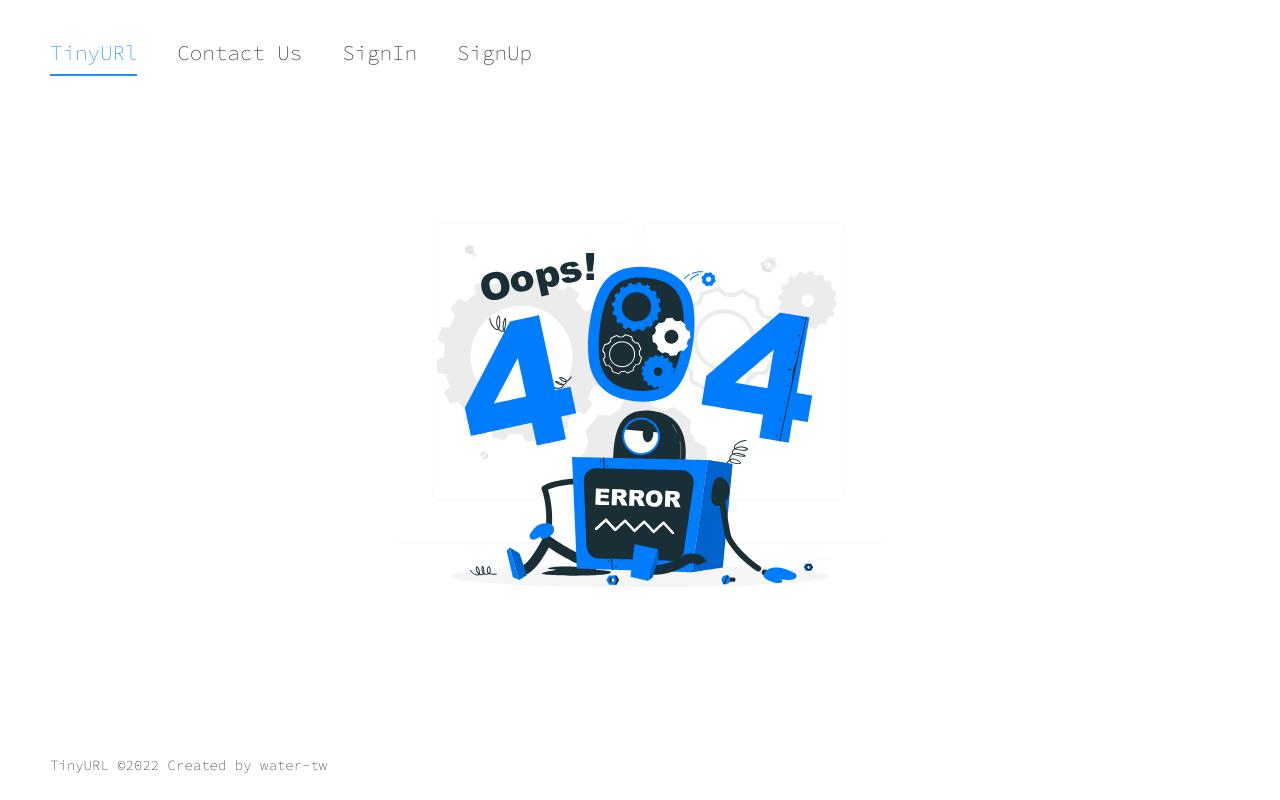
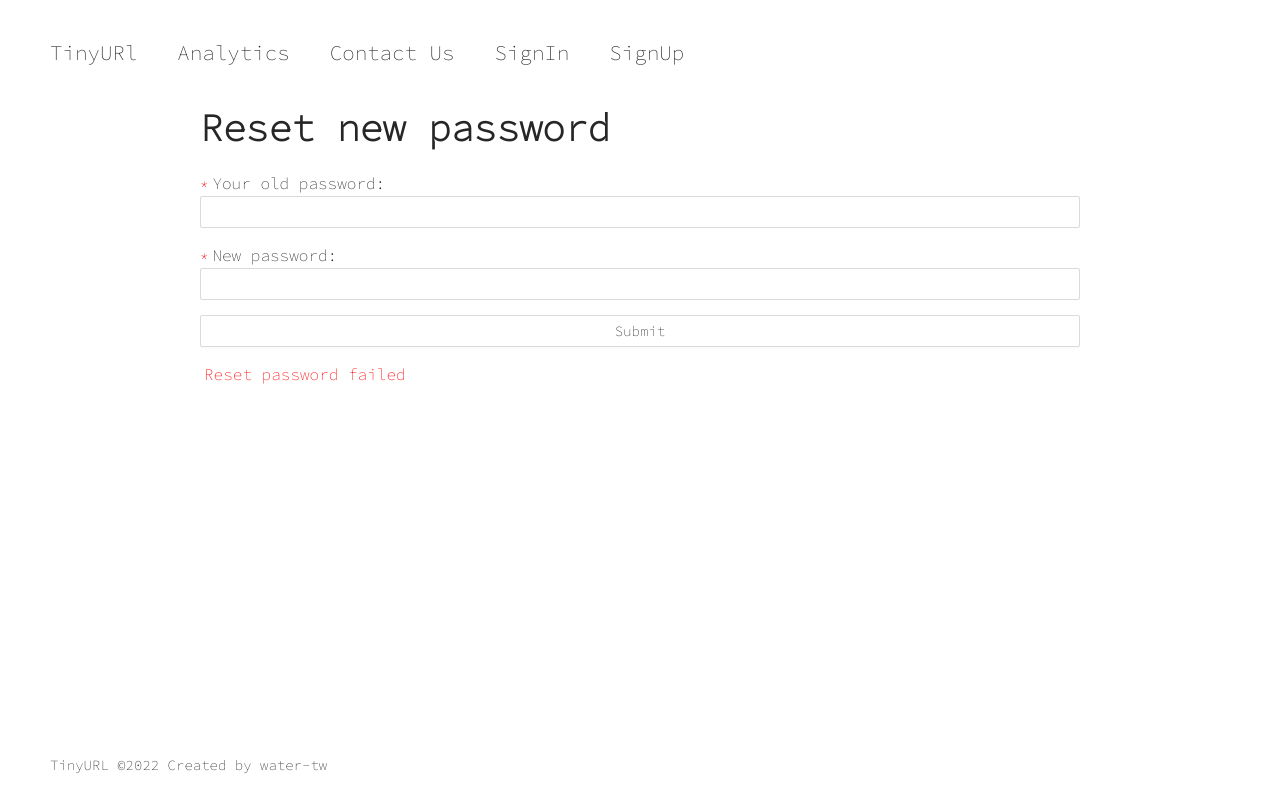
Before and after one commit to 0529bill/url-shortener, a React (Vite) app: page /user/resetPassword/1 in a window 1280 px wide. Built offline with nearby package versions, Linux system fonts and the light colour scheme.

Commit message:
fix: add email

```diff
--- a/package.json
+++ b/package.json
@@ -17,11 +17,14 @@
 		"@vitejs/plugin-react": "^1.3.2",
 		"antd": "^4.21.3",
 		"axios": "^0.27.2",
+		"chart.js": "^3.8.2",
 		"jwt-decode": "^3.1.2",
 		"lottie-react": "^2.3.1",
 		"path": "^0.12.7",
 		"qrcode.react": "^3.0.2",
+		"randomcolor": "^0.6.2",
 		"react": "^18.2.0",
+		"react-chartjs-2": "^4.3.1",
 		"react-client-validation": "^1.0.0",
 		"react-dom": "^18.2.0",
 		"react-router-dom": "^5.3.3",
--- a/src/App.jsx
+++ b/src/App.jsx
@@ -1,13 +1,16 @@
 import { BrowserRouter, Route, Switch } from 'react-router-dom'
 import { useEffect, useState } from 'react'
 
+import Analytics from '@/pages/Analytics'
 import ContactPage from '@/pages/Contact'
 import CreatePage from '@/pages/Create'
+import ForgetPassword from '@/pages/ForgetPassword'
 import { GoogleOAuthProvider } from '@react-oauth/google'
 import Layout from '@/Layout'
 import LoginPage from '@/pages/LoginPage'
 import Main from '@/pages/main'
 import NotFound from '@/pages/NotFound'
+import ResetPassword from '@/pages/ResetPassword'
 import SignInPage from '@/pages/SignIn'
 import SpinModal from '@/components/SpinAnimation/SpinModal'
 import { useCustomContext } from '@/contextProvider'
@@ -28,7 +31,10 @@ function App() {
 						<Switch>
 							<Route path="/user/login" exact component={LoginPage} />
 							<Route path="/user/signIn" exact component={SignInPage} />
+							<Route path="/user/forgetPassword/" exact component={ForgetPassword} />
+							<Route path="/user/resetPassword/:username" exact component={ResetPassword} />
 							<Route path="/contact" exact component={ContactPage} />
+							<Route path="/analytics" exact component={Analytics} />
 							{targetCurrentUser ? <Route path="/create" exact component={CreatePage} /> : null}
 							<Route path="/" exact component={Main} />
 							<Route path="*" component={NotFound} />
--- a/src/api/index.jsx
+++ b/src/api/index.jsx
@@ -12,7 +12,10 @@ API.interceptors.request.use((req) => {
 	return req
 })
 
-export const getUrlRespond = () => API.get('/urlRequest')
+// export const getUrlRespond = () => API.get('/urlRequest')
+export const getUrlByUsername = (userInfo) => API.post('/users/getUrl', { userInfo })
 export const sentUrlRequest = ({ urlRequest, username }) => API.post('/urlRequest', { url: urlRequest, username })
 export const createUser = (userInfo) => API.post('/users/createUser', { userInfo })
 export const userSignIn = (userInfo) => API.post('/users/userSignIn', { userInfo })
+export const forgetPasswordEmail = (userInfo) => API.post('/users/forgetPassword', userInfo)
+export const resetPassword = (userInfo) => API.post('users/resetPassword', { userInfo })
--- a/src/components/Navbar.jsx
+++ b/src/components/Navbar.jsx
@@ -6,6 +6,7 @@ import { MenuOutlined } from '@ant-design/icons'
 import styled from 'styled-components'
 import { useCustomContext } from '@/contextProvider'
 import { useEffect } from 'react'
+import { useLocation } from 'react-router-dom'
 import { useState } from 'react'
 
 const StyledMenu = styled(Menu)`
@@ -15,13 +16,33 @@ const StyledMenu = styled(Menu)`
 `
 
 function Navbar() {
+	const location = useLocation()
 	const { currentUser, userSignOut } = useCustomContext()
 	const [current, setCurrent] = useState('TinyURL')
 	const [targetedUser, setCurrentUser] = useState(null)
-
+	console.log('location', location)
 	const handleMenuClick = (e) => {
 		setCurrent(e.key)
 	}
+
+	const handleSelectedKeys = () => {
+		const navKey = ['create', 'signOut', 'contact', 'user/signIn', 'user/login', '', 'analytics']
+		const currentPath = location?.pathname.slice(1)
+		console.log('currentPath', currentPath)
+		if (navKey.includes(currentPath)) {
+			if (currentPath === '') {
+				return 'TinyURL'
+			} else if (currentPath === 'user/signIn') {
+				return 'signIn'
+			} else if (currentPath === 'user/login') {
+				return 'signUp'
+			}
+			return currentPath
+		}
+		return null
+	}
+
+	console.log('handleSelectedKeys', handleSelectedKeys())
 
 	const renderUser = (user) => {
 		if (!user) return
@@ -45,21 +66,25 @@ function Navbar() {
 		? [
 				{
 					label: <Link to="/create">Create</Link>,
-					key: 'Create',
+					key: 'create',
 				},
 				{
 					label: renderUser(targetedUser),
-					key: 'SignOut',
+					key: 'signOut',
 				},
 		  ]
 		: [
 				{
+					label: <Link to="/contact">Contact Us</Link>,
+					key: 'contact',
+				},
+				{
 					label: <Link to="/user/signIn">SignIn</Link>,
-					key: 'SignIn',
+					key: 'signIn',
 				},
 				{
 					label: <Link to="/user/login">SignUp</Link>,
-					key: 'SignUp',
+					key: 'signUp',
 				},
 		  ]
 
@@ -69,8 +94,8 @@ function Navbar() {
 			key: 'TinyURL',
 		},
 		{
-			label: <Link to="/contact">Contact Us</Link>,
-			key: 'Contact',
+			label: <Link to="/analytics">Analytics</Link>,
+			key: 'Analytics',
 		},
 		...logInItems,
 	]
@@ -80,7 +105,7 @@ function Navbar() {
 		setCurrentUser(user)
 	}, [currentUser])
 
-	return <StyledMenu onClick={handleMenuClick} selectedKeys={[current]} mode="horizontal" items={items} />
+	return <StyledMenu onClick={handleMenuClick} selectedKeys={handleSelectedKeys()} mode="horizontal" items={items} />
 }
 
 export default Navbar
--- a/src/components/shared/Text.jsx
+++ b/src/components/shared/Text.jsx
@@ -12,10 +12,12 @@ const StyledTag = styled.div`
 	}
 `
 
-function Text({ children, isRequired = false }) {
+function Text({ children, isRequired = false, ...props }) {
 	return (
 		<>
-			<StyledTag isRequired={isRequired}>{children}</StyledTag>
+			<StyledTag isRequired={isRequired} {...props}>
+				{children}
+			</StyledTag>
 		</>
 	)
 }
--- a/src/contextProvider.jsx
+++ b/src/contextProvider.jsx
@@ -15,6 +15,7 @@ export function useCustomContext() {
 export const ContextApiProvider = ({ children }) => {
 	const [urlRequestData, setUrlRequestData] = useState(null)
 	const [isSpinning, setIsSpinning] = useState(false)
+	const [urlByUsernameData, setUrlByUsernameData] = useState(null)
 
 	const setSpinning = () => setIsSpinning(true)
 
@@ -105,6 +106,24 @@ export const ContextApiProvider = ({ children }) => {
 		return localStorage.clear()
 	}
 
+	const getUrlByUsername = async (userInfo) => {
+		console.log('userInfo', userInfo)
+		if (!userInfo) return
+		try {
+			const respond = await api.getUrlByUsername(userInfo)
+			const respondData = respond?.data?.url
+			if (respondData) {
+				setUrlByUsernameData(respondData)
+				return respondData
+			} else {
+				return null
+			}
+		} catch (error) {
+			console.log('error', error)
+			return null
+		}
+	}
+
 	const value = {
 		setSpinning,
 		setStopSpinning,
@@ -112,6 +131,7 @@ export const ContextApiProvider = ({ children }) => {
 		setAlert,
 		urlRequestData,
 		urlRequestSent,
+		getUrlByUsername,
 		getUrlRespond,
 		createUser,
 		userSignIn,
--- /dev/null
+++ b/src/pages/Analytics.jsx
@@ -0,0 +1,104 @@
+import { ArcElement, Chart as ChartJS, Legend, Tooltip } from 'chart.js'
+import { Doughnut, getElementAtEvent } from 'react-chartjs-2'
+import { useEffect, useRef, useState } from 'react'
+
+import randomColor from 'randomcolor'
+import { useCustomContext } from '@/contextProvider'
+
+ChartJS.register(ArcElement, Tooltip, Legend)
+function Analytics() {
+	const [targetedUser, setCurrentUser] = useState(null)
+	const [urlByUsernameData, setUrlByUsernameData] = useState(null)
+	const [targetElementLabel, setTargetElementLabel] = useState(null)
+	const [urlRespond, setUrlRespond] = useState(null)
+	const [formatData, setFormatData] = useState(null)
+	const { currentUser, getUrlByUsername } = useCustomContext()
+	const chartRef = useRef(null)
+
+	const handleFormatData = (dataSet) => {
+		const dataLength = dataSet.length
+
+		const chartColor = randomColor({
+			count: dataLength,
+		})
+		console.log('chartColor', chartColor)
+
+		const chartData = dataSet.map((t) => t.clicks)
+		console.log('chartData', chartData)
+
+		const chartLabel = dataSet.map((t) => t.shortUrl)
+		return {
+			chartColor,
+			chartData,
+			chartLabel,
+		}
+	}
+
+	const renderTargetElement = (targetElementLabel) => {
+		const [actualUrl] = urlRespond.filter((t) => t.shortUrl === targetElementLabel)
+		console.log('actualUrl', actualUrl)
+		return (
+			<>
+				<div>selectedURl: {targetElementLabel} </div>
+				<div>{actualUrl?.fullUrl}</div>
+			</>
+		)
+	}
+
+	console.log('urlRespond', urlRespond)
+	useEffect(() => {
+		const fetchData = async (username) => {
+			const respond = await getUrlByUsername(username)
+			console.log('urlRespond', respond)
+			const formattedData = handleFormatData(respond)
+			console.log('formattedData', formattedData)
+			setUrlRespond(respond)
+			setUrlByUsernameData(formattedData)
+		}
+		let user = currentUser()
+		if (user?.result?.username !== targetedUser?.result?.username) {
+			setCurrentUser(user)
+			const username = user?.result?.username
+			console.log('username123', username)
+			if (username) {
+				fetchData(username)
+			}
+		}
+		console.log('user', user)
+		console.log('targetedUser', targetedUser)
+	}, [currentUser, getUrlByUsername, targetedUser])
+
+	const data = {
+		labels: urlByUsernameData?.chartLabel,
+		datasets: [
+			{
+				label: '123123',
+				data: urlByUsernameData?.chartData,
+				backgroundColor: urlByUsernameData?.chartColor,
+				borderColor: urlByUsernameData?.chartColor,
+				borderWidth: 2,
+			},
+		],
+	}
+	const renderAnalyticsDetail = () => {
+		return (
+			<>
+				Signed In
+				<Doughnut
+					ref={chartRef}
+					onClick={(e) => {
+						if (!chartRef.current) return
+						const element = getElementAtEvent(chartRef.current, e)
+						const elementIndex = element[0]?.index
+						setTargetElementLabel(urlByUsernameData?.chartLabel[elementIndex])
+					}}
+					data={data}
+				/>
+				{targetElementLabel ? renderTargetElement(targetElementLabel) : null}
+			</>
+		)
+	}
+	return <>{targetedUser ? renderAnalyticsDetail() : <>Sign in to see detailed analytics</>}</>
+}
+
+export default Analytics
--- a/src/pages/Contact.jsx
+++ b/src/pages/Contact.jsx
@@ -1,5 +1,5 @@
 function Contact() {
-	return <>Contact</>
+	return <>Contact us via email at 0529bill@gmail.com</>
 }
 
 export default Contact
--- /dev/null
+++ b/src/pages/ForgetPassword.jsx
@@ -0,0 +1,61 @@
+import AntdButton from '@/components/shared/AntdButton'
+import AntdInput from '@/components/shared/AntdInput'
+import Text from '@/components/shared/Text'
+import { Typography } from 'antd'
+import { forgetPasswordEmail } from '@/api/index'
+import handleValidation from 'react-client-validation'
+import { useState } from 'react'
+import utils from '@/utils'
+
+const { errorMessageHandler, emailTester } = utils
+const origin = window.location.origin
+console.log('loc', origin)
+function ForgetPassword() {
+	const [email, setEmail] = useState(null)
+	const [loginError, setLoginError] = useState({ email: null })
+	const { Title } = Typography
+
+	const handleSubmit = async () => {
+		const loginValidation = [
+			{
+				index: 'email',
+				condition: [email && !emailTester(email)],
+				errorMessage: 'Email must be valid',
+			},
+		]
+
+		const [isPass, loginValidationError] = handleValidation({
+			errorArray: loginValidation,
+			defaultErrorMessage: "input can't be blank",
+		})
+
+		setLoginError(loginValidationError)
+
+		if (isPass) {
+			const respond = await forgetPasswordEmail({
+				email,
+				origin,
+			})
+			console.log('respond', respond)
+			// await createUser({
+			// 	userInfo,
+			// 	setPassedResult,
+			// 	history,
+			// })
+		}
+	}
+	return (
+		<>
+			<Title>Forget Password</Title>
+			<AntdInput
+				isError={errorMessageHandler('error', loginError.email?.msg)}
+				value={email}
+				onChange={({ target: { value } }) => setEmail(value)}
+				text={() => <Text isRequired={true}>Email</Text>}
+			/>
+			<AntdButton onClick={handleSubmit}>Send Email</AntdButton>
+		</>
+	)
+}
+
+export default ForgetPassword
--- /dev/null
+++ b/src/pages/ResetPassword.jsx
@@ -0,0 +1,110 @@
+import { Divider, Typography } from 'antd'
+
+import AlertModal from '@/components/AlertModal'
+import AntdButton from '@/components/shared/AntdButton'
+import AntdInput from '@/components/shared/AntdInput'
+import Text from '@/components/shared/Text'
+import handleValidation from 'react-client-validation'
+import { resetPassword } from '@/api/index'
+import { useHistory } from 'react-router-dom'
+import { useState } from 'react'
+import utils from '@/utils'
+
+const { Title, Paragraph } = Typography
+const { errorMessageHandler, emailTester } = utils
+
+function ResetPassword({ match }) {
+	const history = useHistory()
+	const [loginError, setLoginError] = useState({
+		password: null,
+	})
+	const [error, setError] = useState('set')
+	const [password, setPassword] = useState(null)
+	const [newPassword, setNewPassword] = useState(null)
+
+	const handleSubmit = async () => {
+		const pathParams = match?.params?.username
+
+		if (!pathParams) {
+			return AlertModal({ type: 'error', content: 'Wrong page, missing path params!' })
+		}
+		const loginValidation = [
+			{
+				index: 'password',
+				condition: [password?.length < 10],
+				errorMessage: 'Password must be larger than 10 letters!',
+			},
+			{
+				index: 'password',
+				condition: [!password],
+				errorMessage: 'Password is not valid!',
+			},
+			{
+				index: 'newPassword',
+				condition: [newPassword?.length < 10],
+				errorMessage: 'Password must be larger than 10 letters!',
+			},
+			{
+				index: 'newPassword',
+				condition: [!newPassword],
+				errorMessage: 'Password is not valid!',
+			},
+			{
+				index: 'password',
+				condition: [newPassword === password],
+				errorMessage: "Password can't be the same!",
+			},
+			{
+				index: 'newPassword',
+				condition: [newPassword === password],
+				errorMessage: "Password can't be the same!",
+			},
+		]
+
+		const [isPass, loginValidationError] = handleValidation({
+			errorArray: loginValidation,
+			defaultErrorMessage: "input can't be blank",
+		})
+
+		setLoginError(loginValidationError)
+
+		if (isPass) {
+			// const userInfo = { username, password, email }
+			const respond = await resetPassword({
+				// userInfo,
+				// setPassedResult,
+				// history,
+				password,
+				newPassword,
+				pathParams,
+			})
+			console.log('respond', respond)
+			if (respond?.status === '200') {
+				history.push('/user/signIn')
+			} else {
+				setError('Reset failed')
+			}
+		}
+	}
+	return (
+		<>
+			<Title>Reset new password</Title>
+			<AntdInput
+				isError={errorMessageHandler('error', loginError.password?.msg)}
+				value={password}
+				onChange={({ target: { value } }) => setPassword(value)}
+				text={() => <Text isRequired={true}>Your old password:</Text>}
+			/>
+			<AntdInput
+				isError={errorMessageHandler('error', loginError.newPassword?.msg)}
+				value={newPassword}
+				onChange={({ target: { value } }) => setNewPassword(value)}
+				text={() => <Text isRequired={true}>New password:</Text>}
+			/>
+			<AntdButton onClick={handleSubmit}>Submit</AntdButton>
+			{error && <Text style={{ color: 'red' }}>Reset password failed</Text>}
+		</>
+	)
+}
+
+export default ResetPassword
--- a/src/pages/SignIn.jsx
+++ b/src/pages/SignIn.jsx
@@ -8,6 +8,7 @@ import Text from '@/components/shared/Text'
 import handleValidation from 'react-client-validation'
 import styled from 'styled-components'
 import { useCustomContext } from '@/contextProvider'
+import { useHistory } from 'react-router-dom'
 import { useState } from 'react'
 import utils from '@/utils'
 
@@ -29,6 +30,7 @@ function SignIn() {
 	const [forgetPassword, setforgetPassword] = useState(false)
 	const { userSignIn } = useCustomContext()
 	const { errorMessageHandler } = utils
+	const history = useHistory()
 
 	const handleSubmit = async () => {
 		const loginValidation = [
@@ -89,7 +91,7 @@ function SignIn() {
 			/>
 			<div style={{ display: 'flex' }}>
 				Forget password?{' '}
-				<a onClick={() => setforgetPassword(true)} style={{ margin: '0 10px' }}>
+				<a onClick={() => history.push('/user/forgetPassword')} style={{ margin: '0 10px' }}>
 					click here.
 				</a>
 			</div>
```
Also changed, not shown: 1 other file (tests, documents, lock files or other folders).
